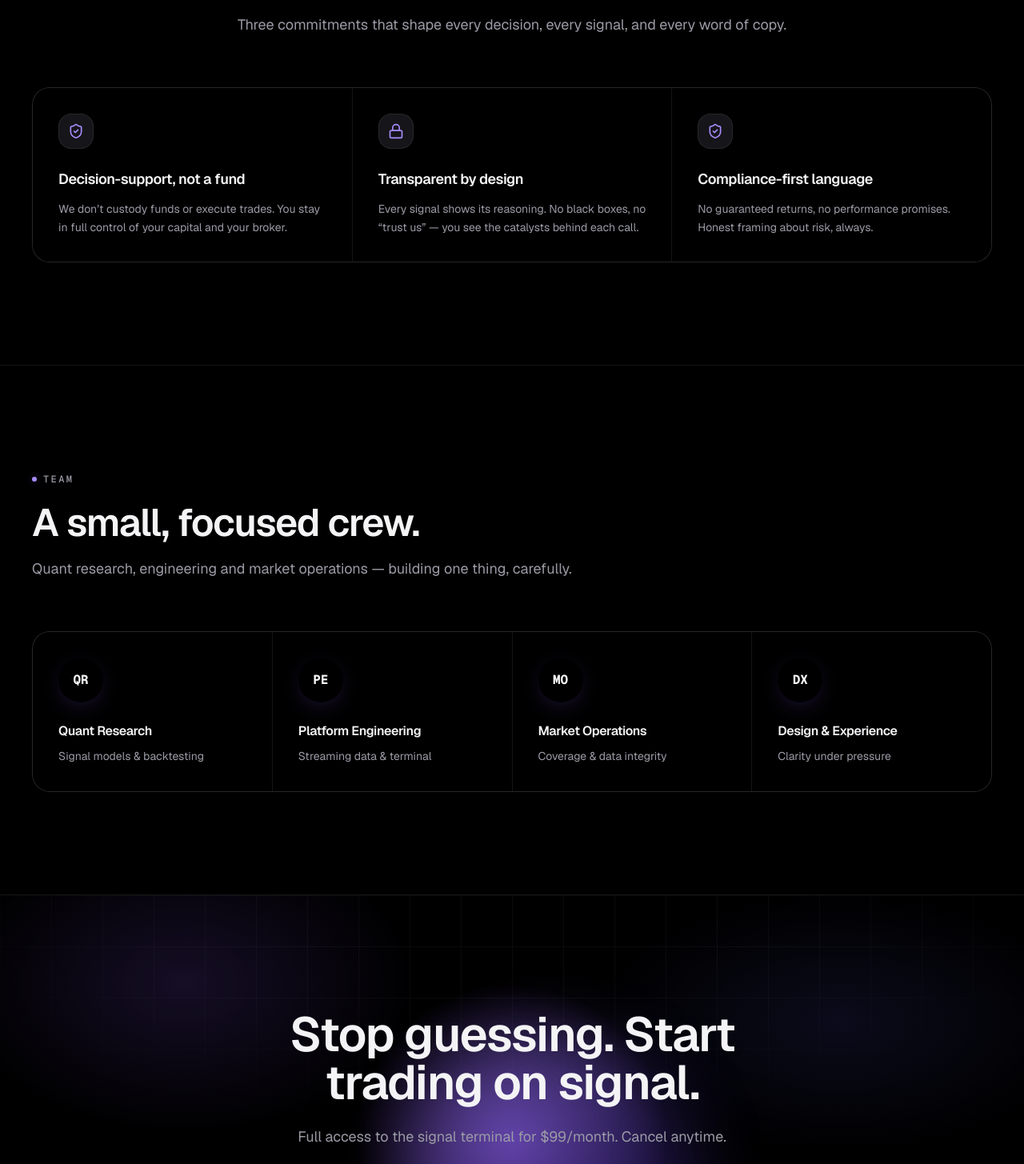
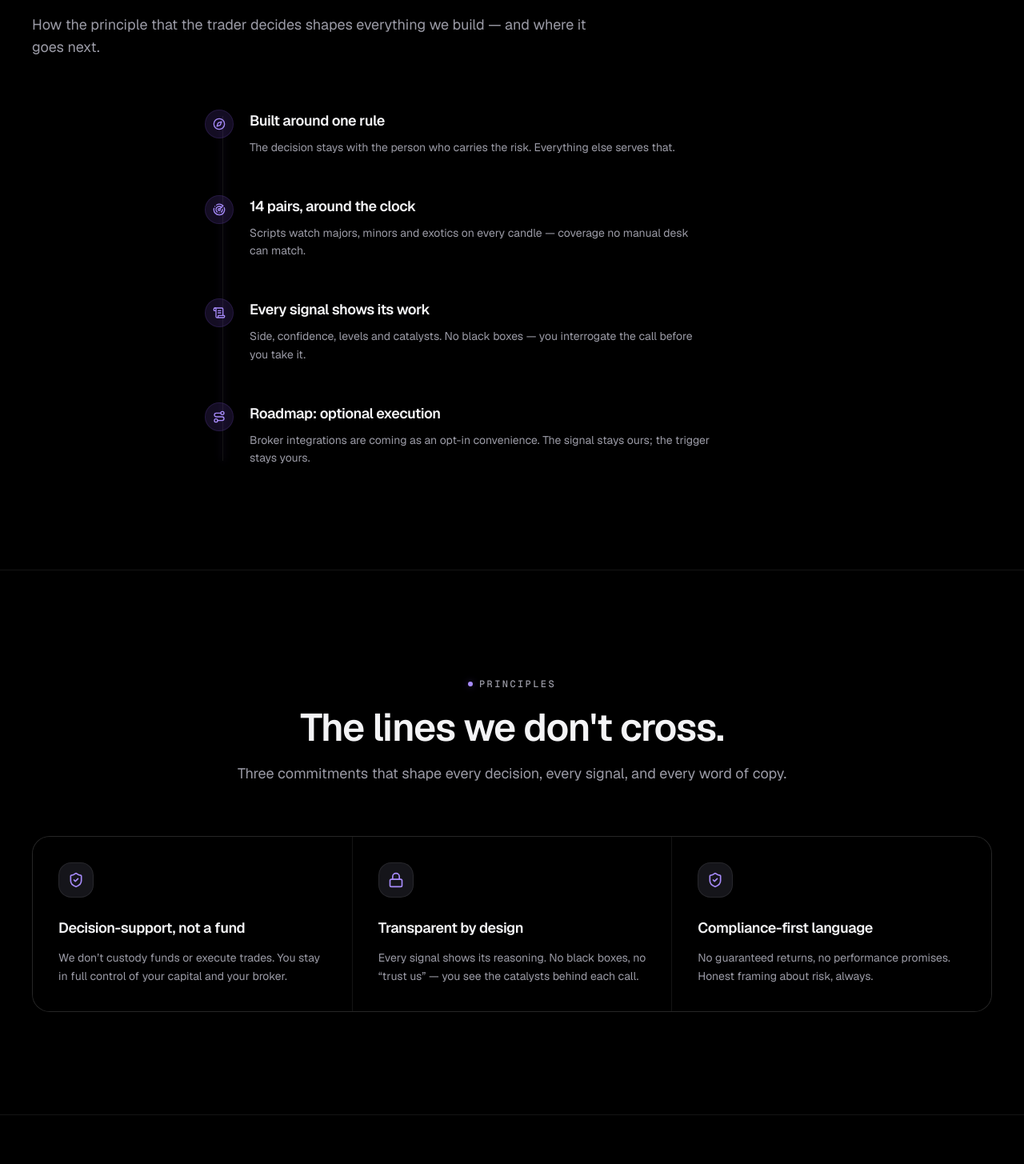
Before and after one commit to TaylorURL/rootriseholdings-com, a React (Vite) app: page /about in a window 1280 px wide. Shown: the part 1455-2910 px from the top of the page at 80% size. Built offline with nearby package versions, Linux system fonts and the light colour scheme; no server answers.

Commit message:
sunday: Edit src/pages/marketing/AboutPage.jsx

```diff
--- a/src/pages/marketing/AboutPage.jsx
+++ b/src/pages/marketing/AboutPage.jsx
@@ -72,6 +72,9 @@ export default function AboutPage() {
         </Container>
       </Section>
 
+      {/* Signature: scroll-driven mission timeline */}
+      <MissionTimeline />
+
       {/* Principles */}
       <Section className="border-t border-border">
         <Container>
@@ -81,17 +84,19 @@ export default function AboutPage() {
             description="Three commitments that shape every decision, every signal, and every word of copy."
             center
           />
-          <div className="mt-16 grid grid-cols-1 gap-px overflow-hidden rounded-2xl border border-border bg-border md:grid-cols-3">
-            {TRUST_PILLARS.map((pillar, index) => (
-              <Reveal key={pillar.title} delay={index * 0.08} className="bg-bg p-8">
-                <span className="flex h-11 w-11 items-center justify-center rounded-xl border border-border bg-surface-2 text-accent-bright">
-                  <pillar.icon className="h-5 w-5" aria-hidden="true" />
-                </span>
-                <h3 className="mt-6 text-lg font-semibold tracking-tight text-text">{pillar.title}</h3>
-                <p className="mt-3 text-sm leading-relaxed text-text-muted">{pillar.body}</p>
-              </Reveal>
+          <StaggerGroup className="mt-16 grid grid-cols-1 gap-px overflow-hidden rounded-2xl border border-border bg-border md:grid-cols-3" stagger={0.08}>
+            {TRUST_PILLARS.map((pillar) => (
+              <StaggerItem key={pillar.title} className="h-full">
+                <SpotlightCard className="h-full bg-bg p-8">
+                  <span className="flex h-11 w-11 items-center justify-center rounded-xl border border-border bg-surface-2 text-accent-bright transition-transform duration-300 group-hover:-translate-y-0.5">
+                    <pillar.icon className="h-5 w-5" aria-hidden="true" />
+                  </span>
+                  <h3 className="mt-6 text-lg font-semibold tracking-tight text-text">{pillar.title}</h3>
+                  <p className="mt-3 text-sm leading-relaxed text-text-muted">{pillar.body}</p>
+                </SpotlightCard>
+              </StaggerItem>
             ))}
-          </div>
+          </StaggerGroup>
         </Container>
       </Section>
 
```
